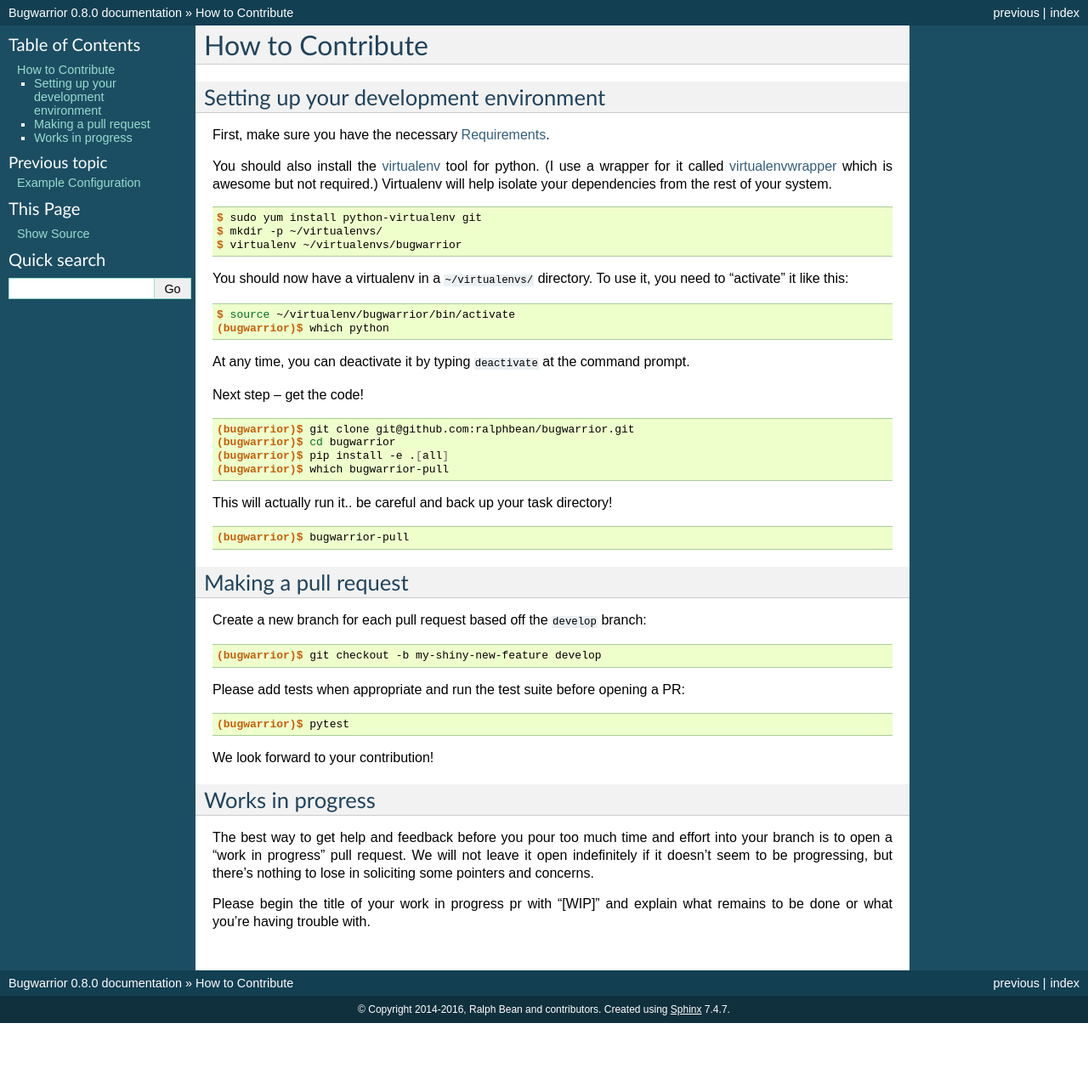
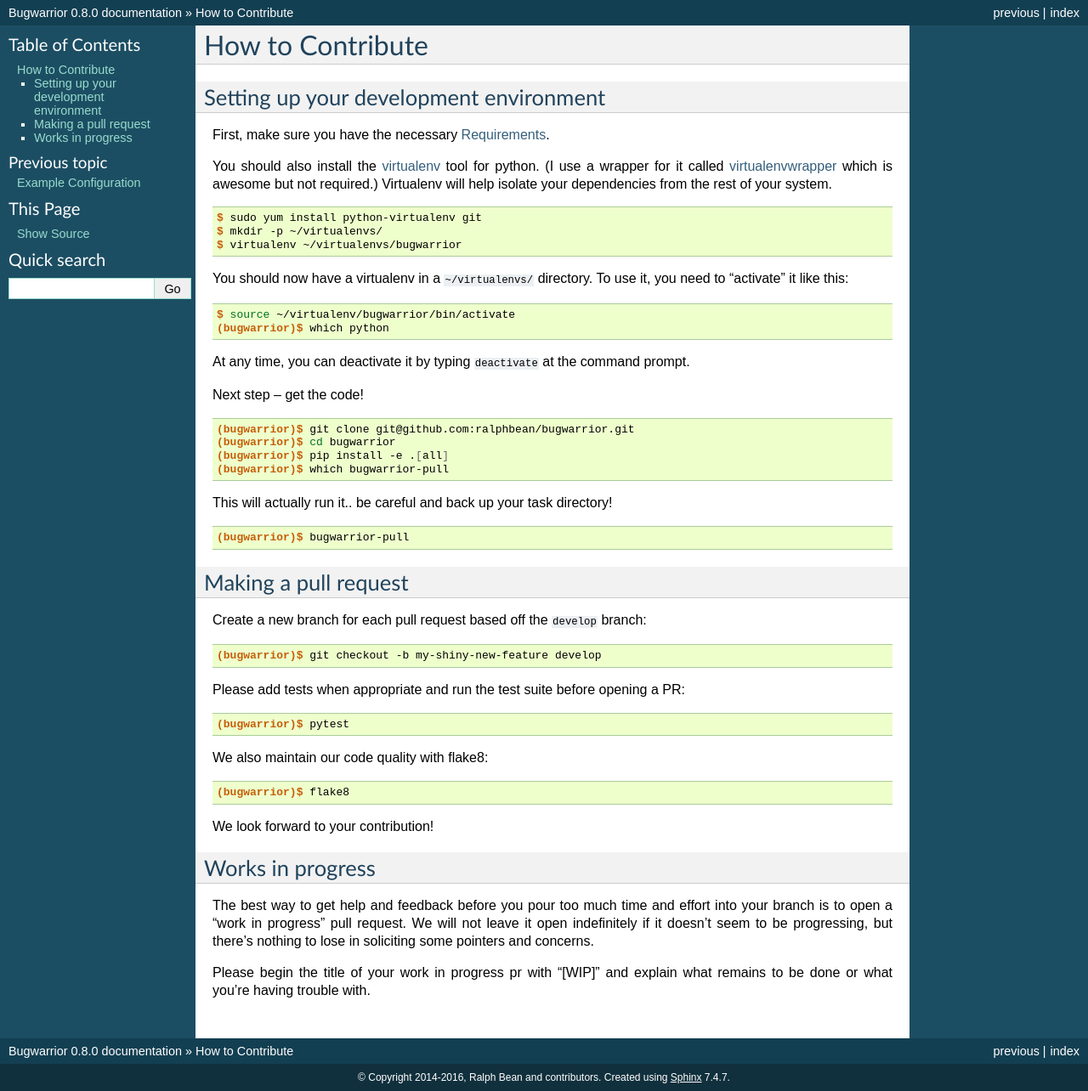
Before and after one commit to GothenburgBitFactory/bugwarrior, a Sphinx documentation site: the page built from bugwarrior/docs/contributing.rst, in a window 1280 px wide. Shown: the whole page at 85% size. Built offline with Sphinx 7.4.7, drawn with Linux system fonts in a browser that asks for light colours; pages that are not in the unit, such as notebooks, are missing from menus; before the commit the page ends 1204 px from its top, so only the background shows below that.

Commit message:
Document usage and run flake8 in CI.

```diff
--- a/bugwarrior/docs/contributing.rst
+++ b/bugwarrior/docs/contributing.rst
@@ -56,6 +56,10 @@
 
     (bugwarrior)$ pytest
 
+We also maintain our code quality with flake8::
+
+    (bugwarrior)$ flake8
+
 We look forward to your contribution!
 
 Works in progress
--- a/setup.py
+++ b/setup.py
@@ -17,7 +17,7 @@
     "kanboard": ["kanboard"],
     "keyring": ["keyring"],
     "phabricator": ["phabricator"],
-    "test": ["pytest", "responses", "sphinx"],
+    "test": ["flake8", "pytest", "responses", "sphinx"],
     "trac": ["offtrac"],
 }
 
```
Also changed, not shown: 1 other file.
